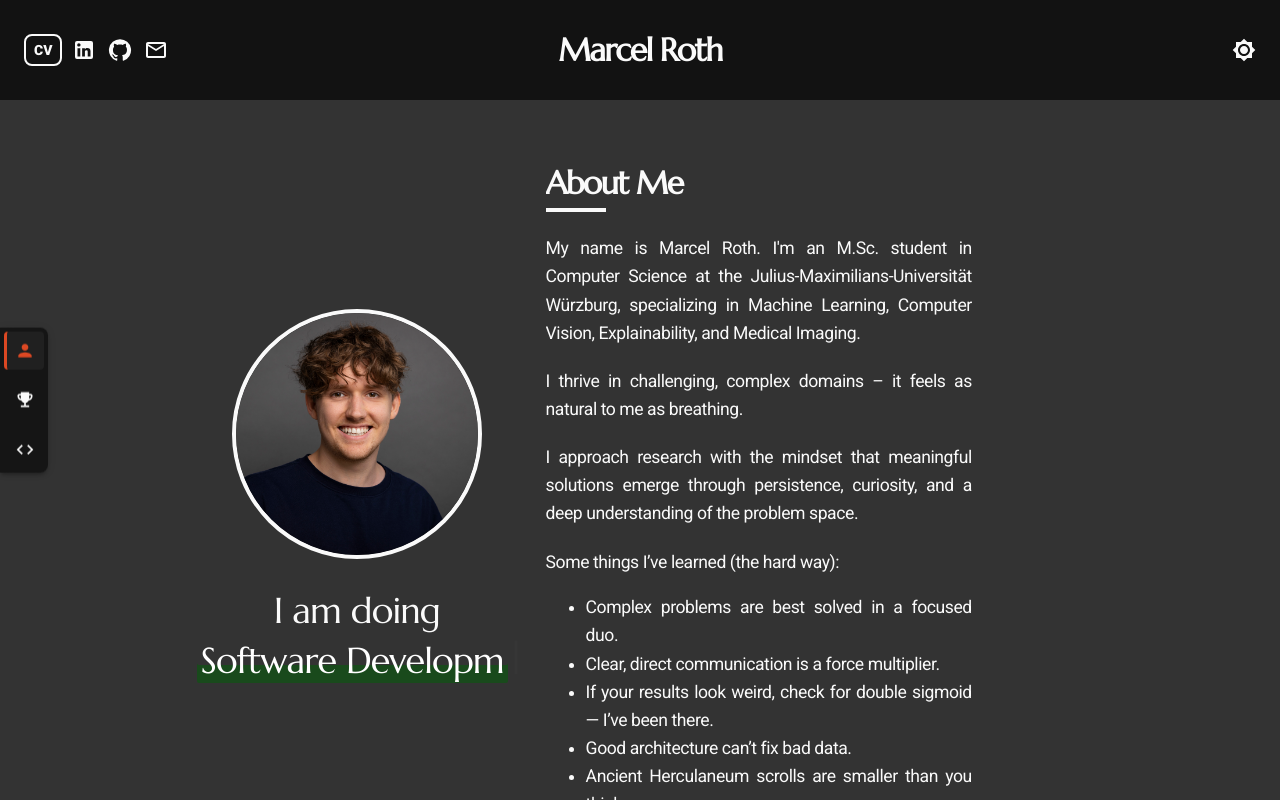
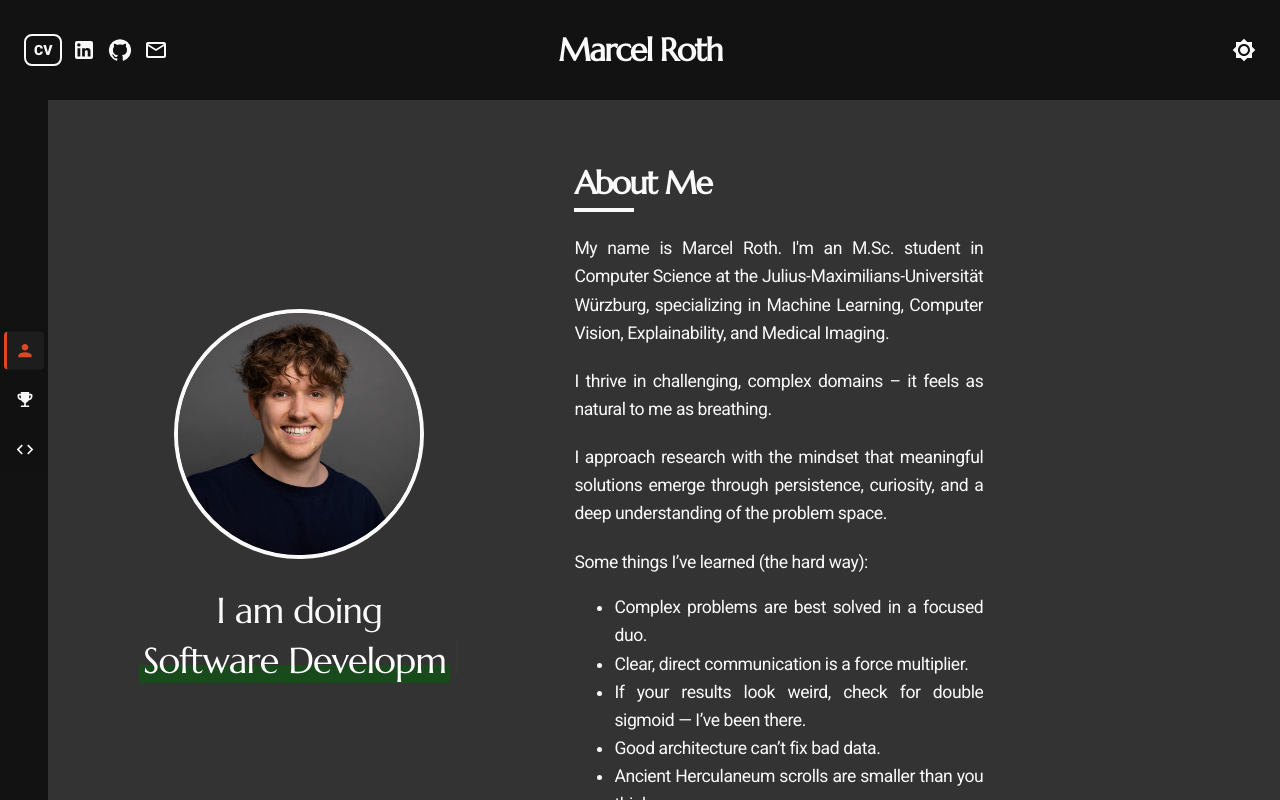
Before and after one commit to mvrcii/mvrcii.github.io, a React (Vite) app: page / in a window 1280 px wide. Built offline with nearby package versions, Linux system fonts and the light colour scheme.

Commit message:
update navbar

```diff
--- a/src/components/main/MainWrapper.tsx
+++ b/src/components/main/MainWrapper.tsx
@@ -6,9 +6,11 @@ import AboutSection from "./sections/AboutSection";
 import {Hero} from "./hero/Hero.tsx";
 import AwardSection from "./sections/AwardsSection.tsx";
 import ProjectSection from "./sections/projectSection/ProjectSection.tsx";
+import SectionMarginWrapper from "./layout/SectionMarginWrapper.tsx";
 
 export function MainWrapper(): React.ReactElement {
     return (
+        <SectionMarginWrapper>
             <FullscreenSections
                 widthPercentage={100}
                 heightPercentage={100}
@@ -34,5 +36,6 @@ export function MainWrapper(): React.ReactElement {
                 </FullPageSection>
 
             </FullscreenSections>
+        </SectionMarginWrapper>
     );
 }
--- a/src/components/main/hero/Hero.tsx
+++ b/src/components/main/hero/Hero.tsx
@@ -143,7 +143,6 @@ const HeroContainer = styled(Box)({
     justifyContent: 'center',
     alignItems: 'center',
     gap: '2rem',
-    paddingLeft: '12rem'
 });
 
 
--- /dev/null
+++ b/src/components/main/layout/SectionMarginWrapper.tsx
@@ -0,0 +1,44 @@
+// src/components/main/layout/SectionMarginWrapper.tsx
+import React, {ReactNode} from 'react';
+import {Box} from '@mui/material';
+import {styled} from '@mui/material/styles';
+
+// Define the width of the reserved space on the left
+export const RESERVED_SPACE_WIDTH = 48; // Match the shrinked navbar width
+
+const SectionWrapper = styled(Box)({
+    width: '100%',
+    height: '100%',
+    display: 'flex',
+});
+
+const ReservedSpace = styled(Box)(({theme}) => ({
+    width: `${RESERVED_SPACE_WIDTH}px`,
+    height: '100%',
+    flexShrink: 0,
+    [theme.breakpoints.down('md')]: {
+        display: 'none', // Hide on smaller screens where vertical nav is hidden
+    },
+}));
+
+const ContentContainer = styled(Box)({
+    flex: 1,
+    height: '100%',
+});
+
+interface SectionMarginWrapperProps {
+    children: ReactNode;
+}
+
+const SectionMarginWrapper: React.FC<SectionMarginWrapperProps> = ({children}) => {
+    return (
+        <SectionWrapper>
+            <ReservedSpace/>
+            <ContentContainer>
+                {children}
+            </ContentContainer>
+        </SectionWrapper>
+    );
+};
+
+export default SectionMarginWrapper;
--- a/src/components/navigation/VerticalNav.tsx
+++ b/src/components/navigation/VerticalNav.tsx
@@ -28,9 +28,6 @@ const NavContainer = styled(Box, {
         ? 'rgba(250, 250, 250, 0.9)'
         : 'rgba(18, 18, 18, 0.9)',
     borderRadius: '0 8px 8px 0',
-    boxShadow: theme.shadows[3],
-    backdropFilter: 'blur(8px)',
-    WebkitBackdropFilter: 'blur(8px)',
     transition: 'all 0.3s ease',
     width: expanded ? '160px' : '48px', // Ensure enough width for icon + indicator
     [theme.breakpoints.down('md')]: {
```
Lines whose indentation alone changed are shown as unchanged.
